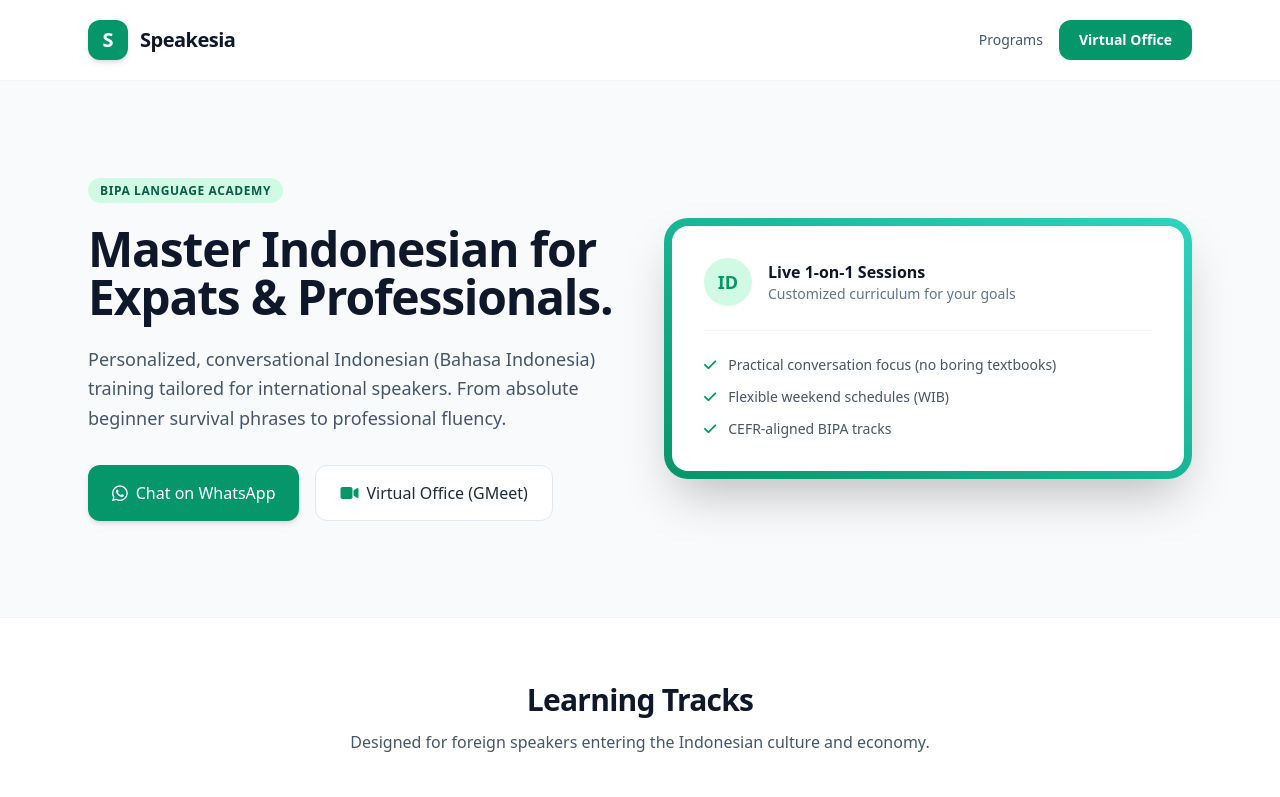
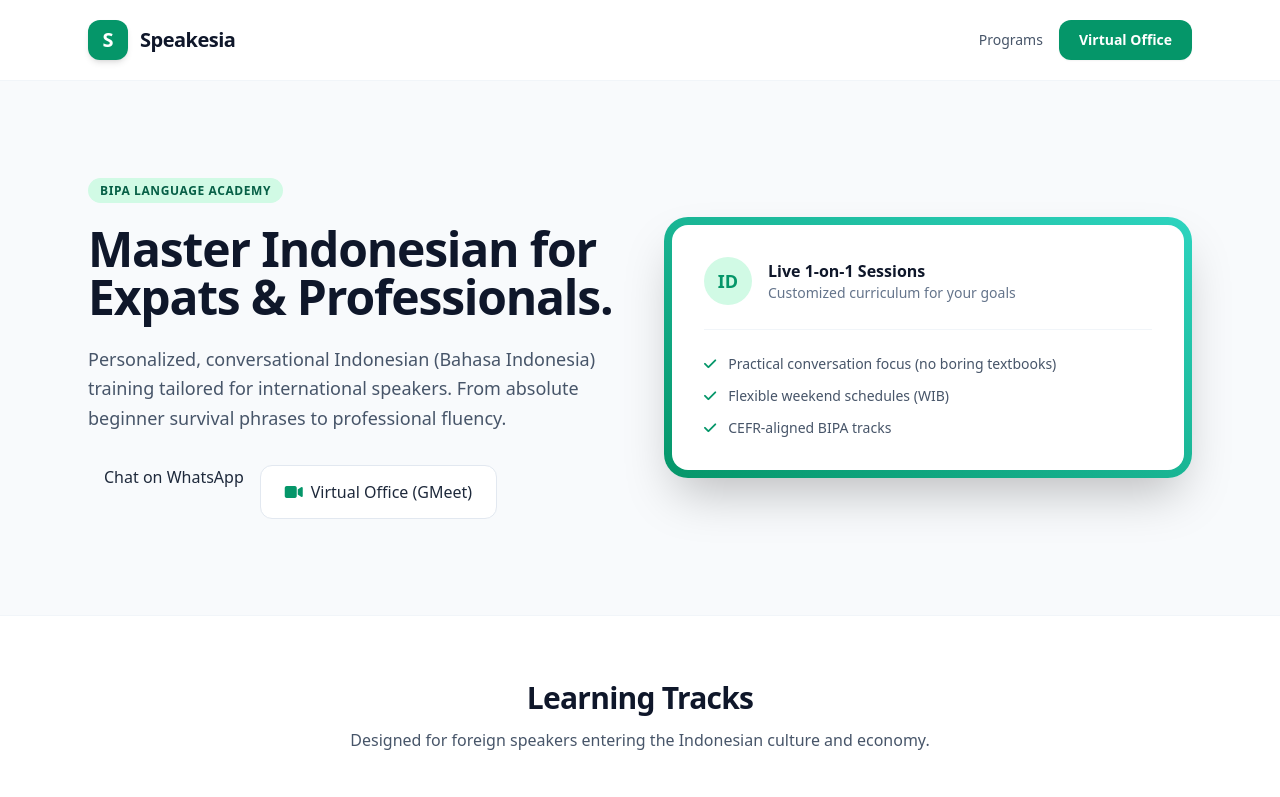
Before and after one commit to maximilliankenastarmidish/speakesia, a plain HTML site: page index.html in a window 1280 px wide. Shown: the top 797 px of the page. Drawn offline with nearby package versions, Linux system fonts and the light colour scheme.

Commit message:
Update index.html

```diff
--- a/index.html
+++ b/index.html
@@ -36,8 +36,7 @@
             </p>
             <div class="flex flex-col sm:flex-row space-y-3 sm:space-y-0 sm:space-x-4 pt-2">
                 <!-- WhatsApp Link with your number -->
-                <a href="https://wa.me/62816521252?text=Hello%20Speakesia,%20I%20want%20to%20learn%20Indonesian!" target="_blank" class="bg-emerald-600 hover:bg-emerald-700 text-white font-medium px-6 py-3.5 rounded-xl text-center shadow-md flex items-center justify-center space-x-2 transition">
-                    <i class="fa-brands fa-whatsapp text-lg"></i>
+               <a href="https://wa.me/62816521252?text=Hello%20Speakesia,%20I%20want%20to%20learn%20Indonesian!" target="_blank" class="..."></a>
                     <span>Chat on WhatsApp</span>
                 </a>
                 <!-- Virtual Office GMeet Link -->
```
